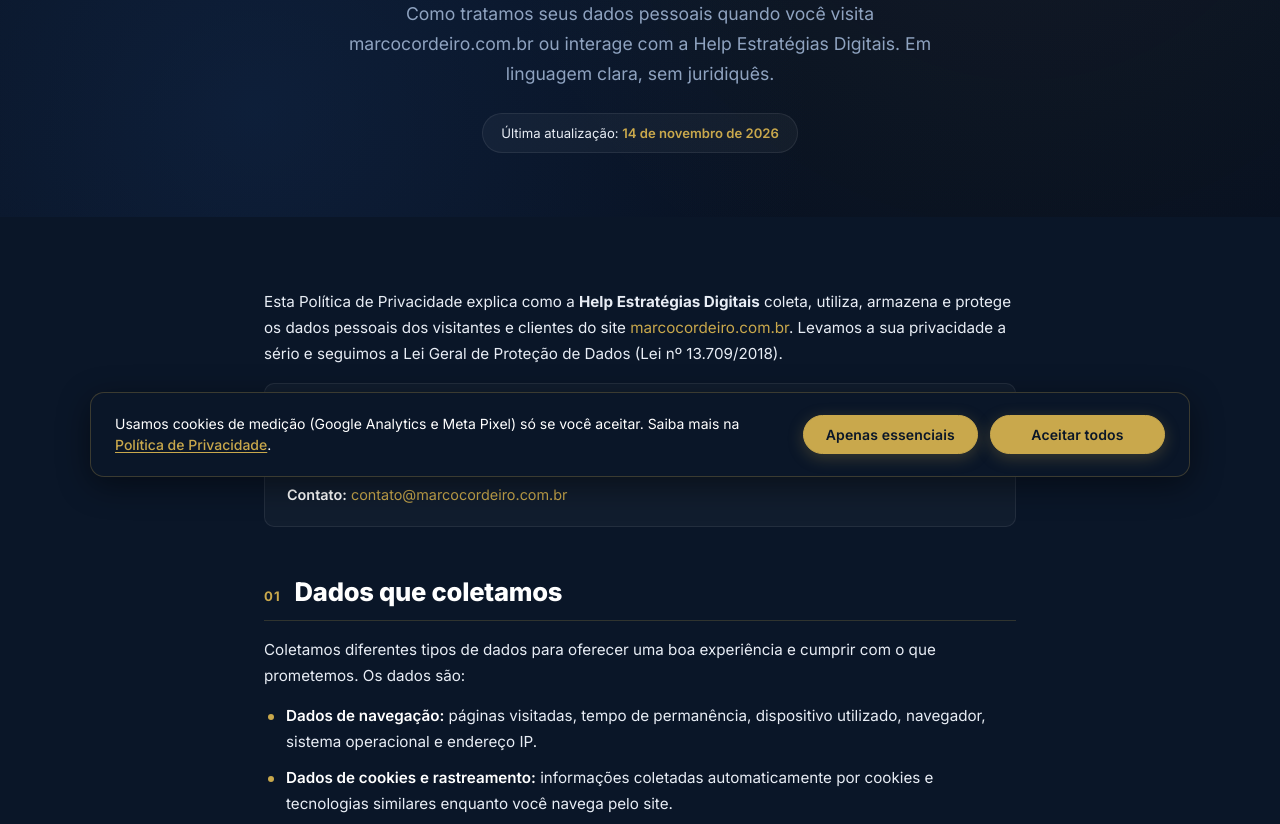
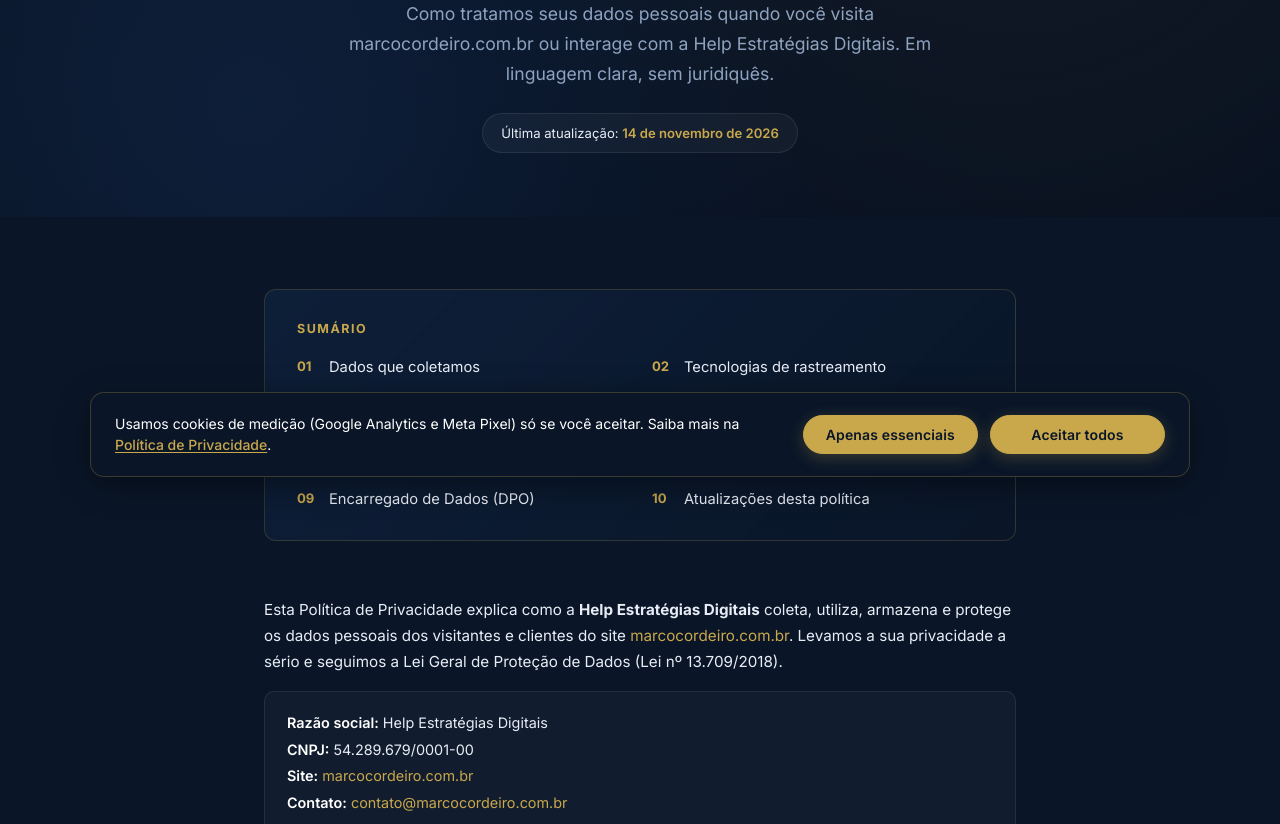
Before and after one commit to helpestrategiasdigitais/landing-pages, an Astro site: page /privacidade in a window 1280 px wide. Shown: the part 299-1123 px from the top of the page. Built offline with nearby package versions, Linux system fonts and the light colour scheme; Astro itself is replaced by a stand-in of ours.

Commit message:
fix: sumário da privacidade deixa de ficar fixo e rola com o texto

```diff
--- a/src/pages/privacidade.astro
+++ b/src/pages/privacidade.astro
@@ -48,7 +48,7 @@ import EstiloComum from '../components/EstiloComum.astro';
     a:hover { color: var(--gold2); text-decoration: underline; }
 
     /* ── NAV ── */
-    nav {
+    body > nav {
       position: fixed;
       top: 0; left: 0; right: 0;
       z-index: 100;
```
